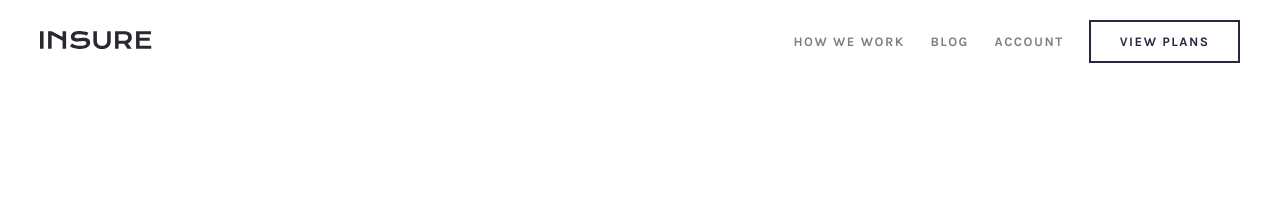
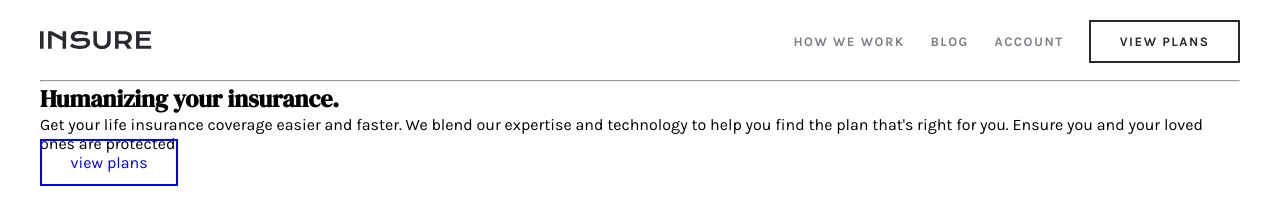
Before and after one commit to ov3rst/insure-landing-page, a plain HTML site: page index.html in a window 1280 px wide. Drawn offline with Linux system fonts and the light colour scheme.

Commit message:
ultimos retoques al header y comenzando con el html de la seccion humanizing

```diff
--- a/index.html
+++ b/index.html
@@ -47,7 +47,22 @@
         </div>
       </div>
     </header>
-    <main></main>
+    <main>
+      <section class="humanizing">
+        <div class="container">
+          <div class="content">
+            <hr />
+            <h1 class="title">Humanizing your insurance.</h1>
+            <p class="description">
+              Get your life insurance coverage easier and faster. We blend our
+              expertise and technology to help you find the plan that's right
+              for you. Ensure you and your loved ones are protected.
+            </p>
+            <a href="#" class="plans__link">view plans</a>
+          </div>
+        </div>
+      </section>
+    </main>
 
     <!--
 
--- a/main.js
+++ b/main.js
@@ -1,5 +1,3 @@
-console.log("Listo");
-
 const d = document,
   $menu = d.getElementById("menu"),
   $openIcon = d.querySelector(".open__icon"),
@@ -7,7 +5,6 @@ const d = document,
 
 d.addEventListener("click", (e) => {
   if (e.target.matches(`.menu__mobile-btn *`)) {
-    console.log("entre");
     $menu.classList.toggle("is-active");
     $openIcon.classList.toggle("open-close");
     $closeIcon.classList.toggle("open-close");
--- a/styles.css
+++ b/styles.css
@@ -14,6 +14,8 @@
 
   --margins-container: 1.5rem;
 }
+
+/* Reset */
 
 html {
   font-size: 16px;
@@ -54,6 +56,12 @@ ul {
   list-style: none;
 }
 
+/* Utilities */
+.plans__link {
+  padding: 0.75rem 1.78125rem;
+  border: 2px solid;
+}
+
 .header {
   width: 100%;
   /* height: 80px; */
@@ -88,17 +96,16 @@ ul {
 }
 
 .menu a:not(.plans__link):hover {
-  color: var(--Dark-Violet);
+  color: var(--Very-Dark-Violet);
 }
 
 .menu .plans__link {
-  border: 2px solid var(--Dark-Violet);
-  color: var(--Dark-Violet);
-  padding: 0.75rem 1.78125rem;
+  border-color: (--Very-Dark-Violet);
+  color: var(--Very-Dark-Violet);
 }
 
 .menu .menu__list .plans__link:hover {
-  background-color: var(--Dark-Violet);
+  background-color: var(--Very-Dark-Violet);
   color: var(--Very-Light-Gray);
 }
 
@@ -122,7 +129,7 @@ ul {
     left: 100%;
     width: 100%;
     height: calc(100vh - 80px);
-    background-color: var(--Dark-Violet);
+    background-color: var(--Very-Dark-Violet);
     background-image: url(/images/bg-pattern-mobile-nav.svg);
     background-repeat: no-repeat;
     background-position: bottom;
@@ -157,7 +164,7 @@ ul {
 
   .menu__mobile-btn {
     display: block;
-    width: fit-content;
+    height: 2rem;
   }
 
   .menu__mobile-btn button {
```
